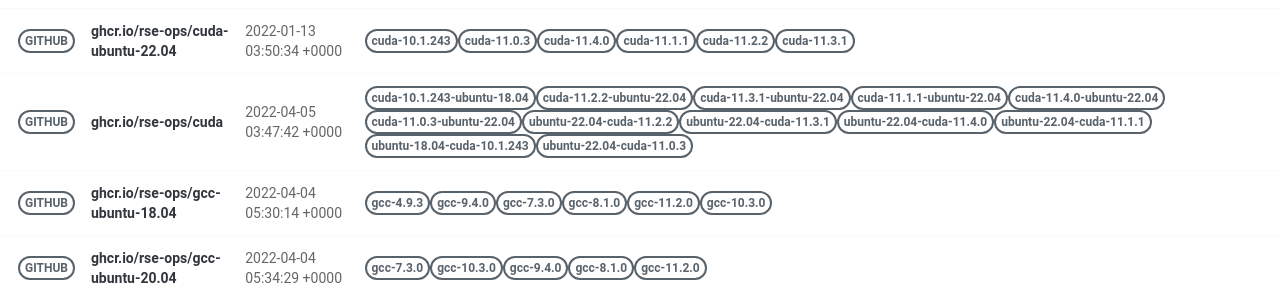
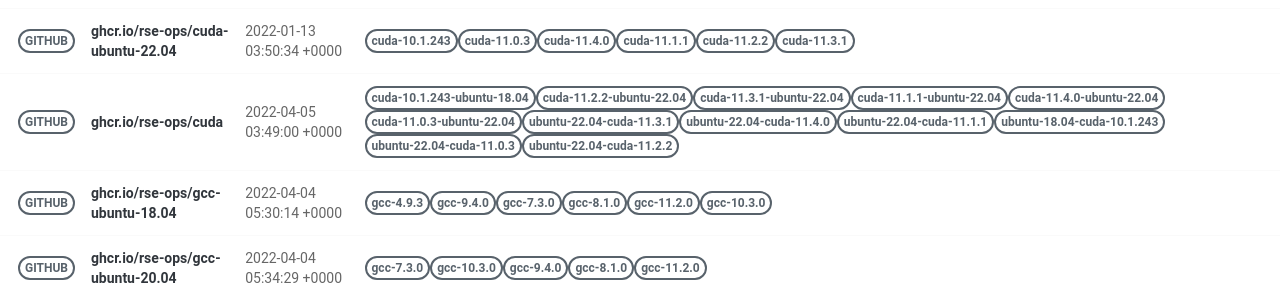
Before and after one commit to rse-ops/docker-images, a Jekyll site: the page built from pages/index.md, in a window 1280 px wide. Shown: the part 421-721 px from the top of the page. Built offline with Jekyll 4.4.1, drawn with Linux system fonts in a browser that asks for light colours; nearby versions of some CDN libraries.

Commit message:
Automated push to update library 2022-04-05

```diff
--- a/_library/ghcr.io-rse-ops-cuda.md
+++ b/_library/ghcr.io-rse-ops-cuda.md
@@ -1,7 +1,7 @@
 ---
 layout: container
 name: ghcr.io/rse-ops/cuda
-updated_at: 2022-04-05 03:47:42.744723
+updated_at: 2022-04-05 03:49:00.077988
 
 
 container_url: https://github.com/orgs/rse-ops/packages/container/package/cuda
```
Also changed, not shown: other parts of _library/ghcr.io-rse-ops-cuda.md (+3 -3 lines).
